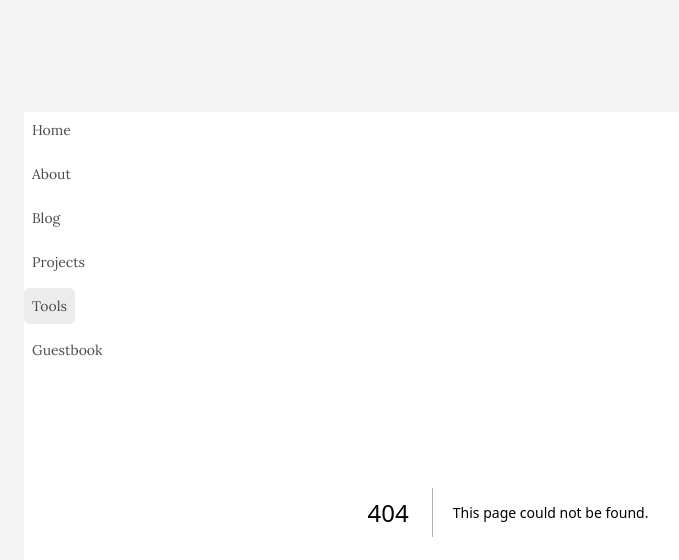
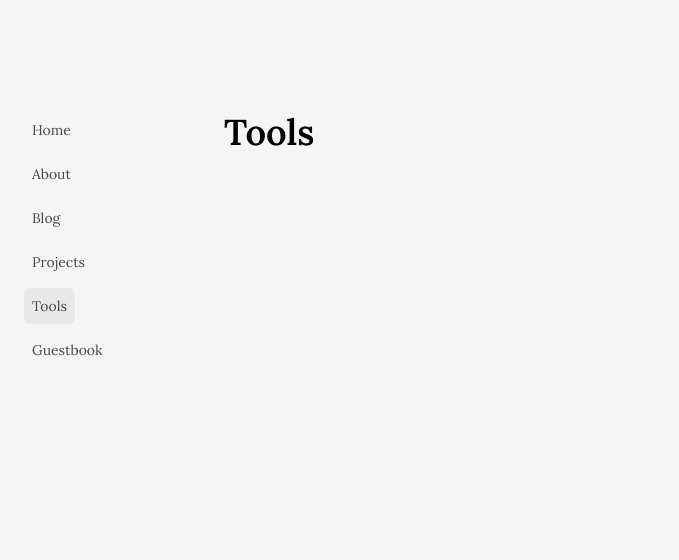
Before and after one commit to JohnVicke/malmedal.dev, a Next.js app: page /tools in a window 1280 px wide. Before the commit this address had no page. Shown: the top 560 px of the page, without its empty margins (232-911 px from the left). Built offline with nearby package versions, Linux system fonts and the light colour scheme.

Commit message:
add tools page

```diff
--- /dev/null
+++ b/src/app/tools/page.tsx
@@ -0,0 +1,5 @@
+import { Heading } from "@/components/heading";
+
+export default function Tools() {
+  return <Heading>Tools</Heading>;
+}
```
